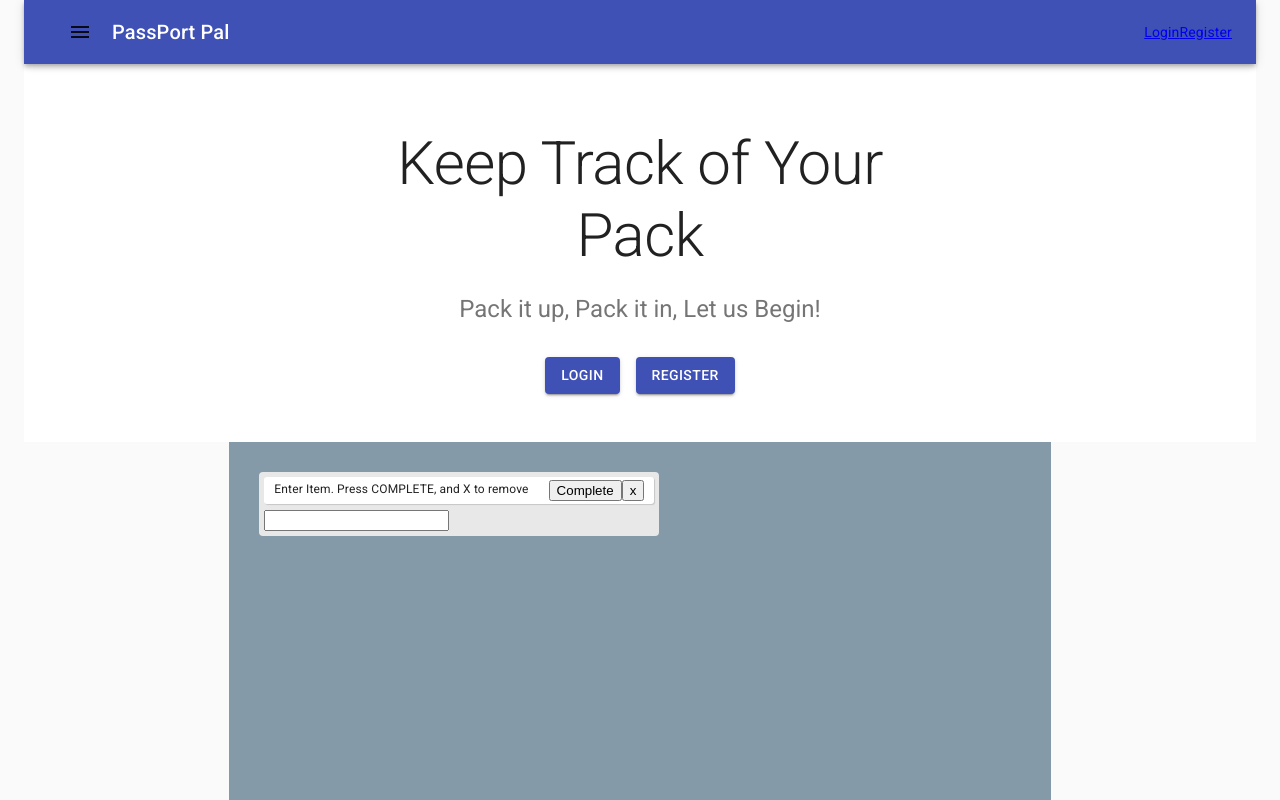
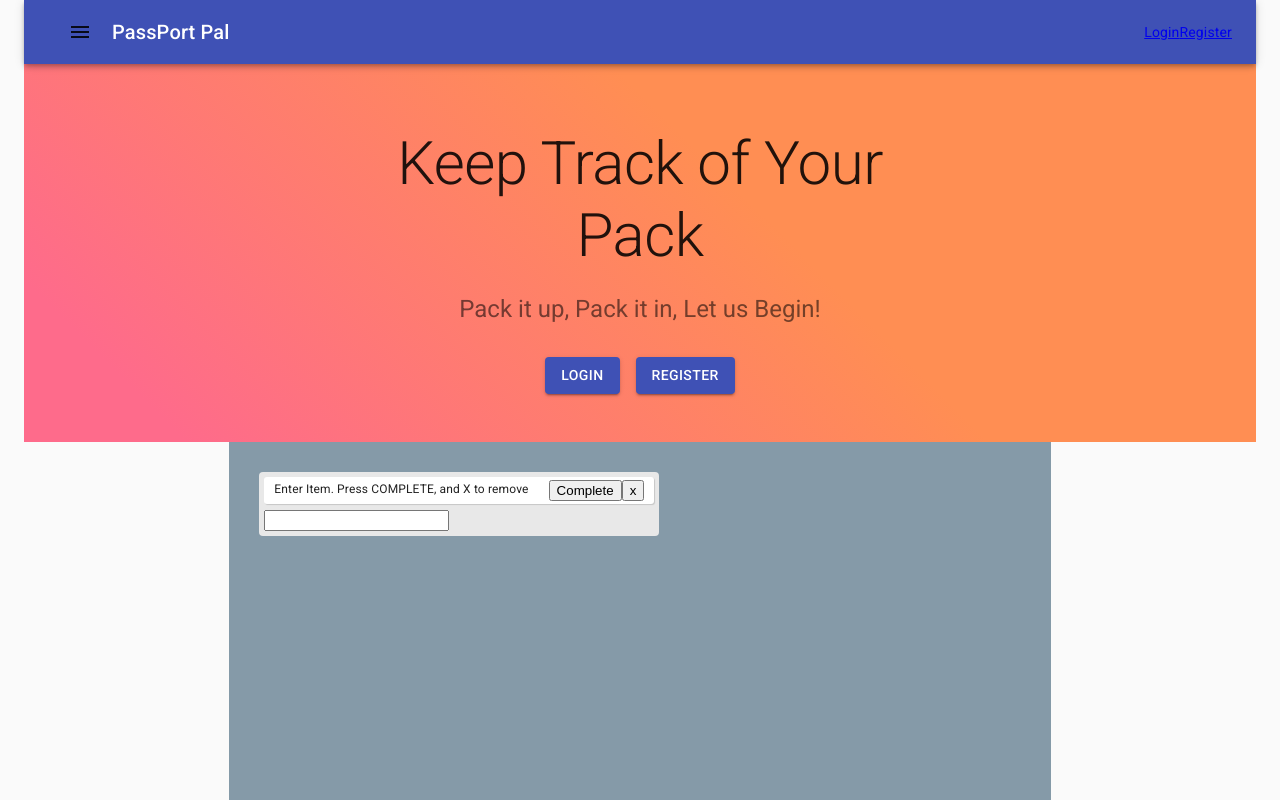
Before and after one commit to GCaplan777/passportpal, a React (Create React App) app in the folder client/: page /packinglist in a window 1280 px wide. Shown: the top 800 px of the page. Built offline with nearby package versions, Linux system fonts and the light colour scheme; no server answers.

Commit message:
background color in heroes a gradient sunset look

```diff
--- a/client/src/components/Hero.js
+++ b/client/src/components/Hero.js
@@ -14,6 +14,7 @@ const useStyles = makeStyles((theme) => ({
     marginRight: theme.spacing(2),
   },
   heroContent: {
+    background: "linear-gradient(45deg, #FE6B8B 10%, #FF8E53 60%)",
     backgroundColor: theme.palette.background.paper,
     padding: theme.spacing(8, 0, 6),
   },
--- a/client/src/components/ListComponents/ListHero.js
+++ b/client/src/components/ListComponents/ListHero.js
@@ -14,6 +14,7 @@ const useStyles = makeStyles((theme) => ({
     marginRight: theme.spacing(2),
   },
   heroContent: {
+    background: "linear-gradient(45deg, #FE6B8B 10%, #FF8E53 60%)",
     backgroundColor: theme.palette.background.paper,
     padding: theme.spacing(8, 0, 6),
   },
--- a/client/src/pages/Login.js
+++ b/client/src/pages/Login.js
@@ -1,6 +1,7 @@
 import React, { useContext, useRef } from "react";
 import authContext from "../context/auth/authContext";
 import Container from "@material-ui/core/Container";
+import Button from "@material-ui/core/Button";
 
 const Login = () => {
   const { login } = useContext(authContext);
```
